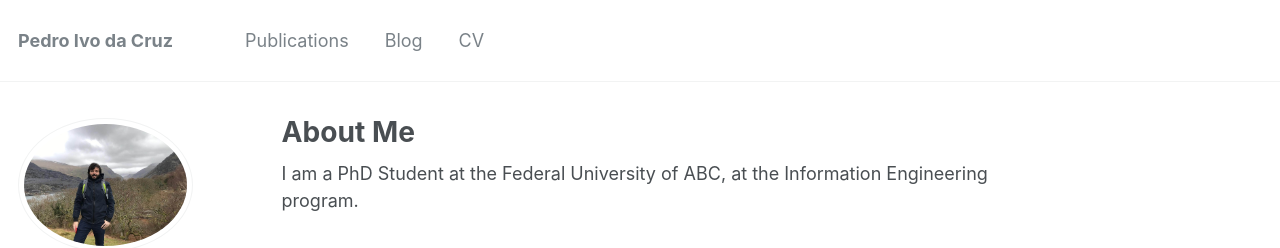
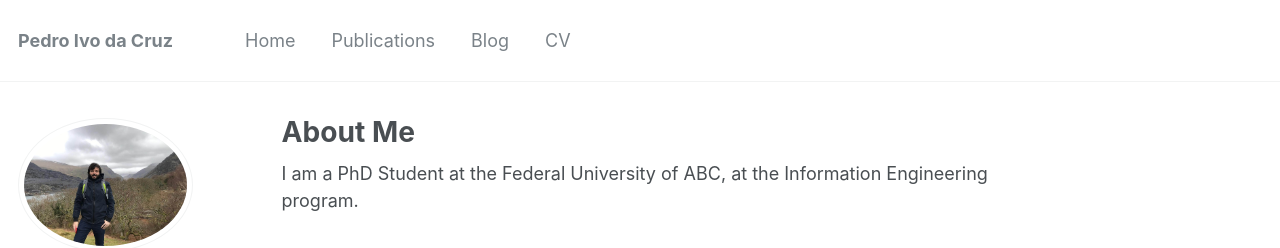
Before and after one commit to pedroidc/pedroidc.github.io, a Jekyll site: the page built from _pages/about.md, in a window 1280 px wide. Shown: the top 248 px of the page. Built offline with Jekyll 4.4.1, drawn with Linux system fonts in a browser that asks for light colours; some web fonts are replaced.

Commit message:
Insert Home in the menu Bar

```diff
--- a/_data/navigation.yml
+++ b/_data/navigation.yml
@@ -1,5 +1,8 @@
 # main links links
 main:
+  - title: "Home"
+    url: https://pedroidc.github.io
+
   - title: "Publications"
     url: /publications/
 
```
